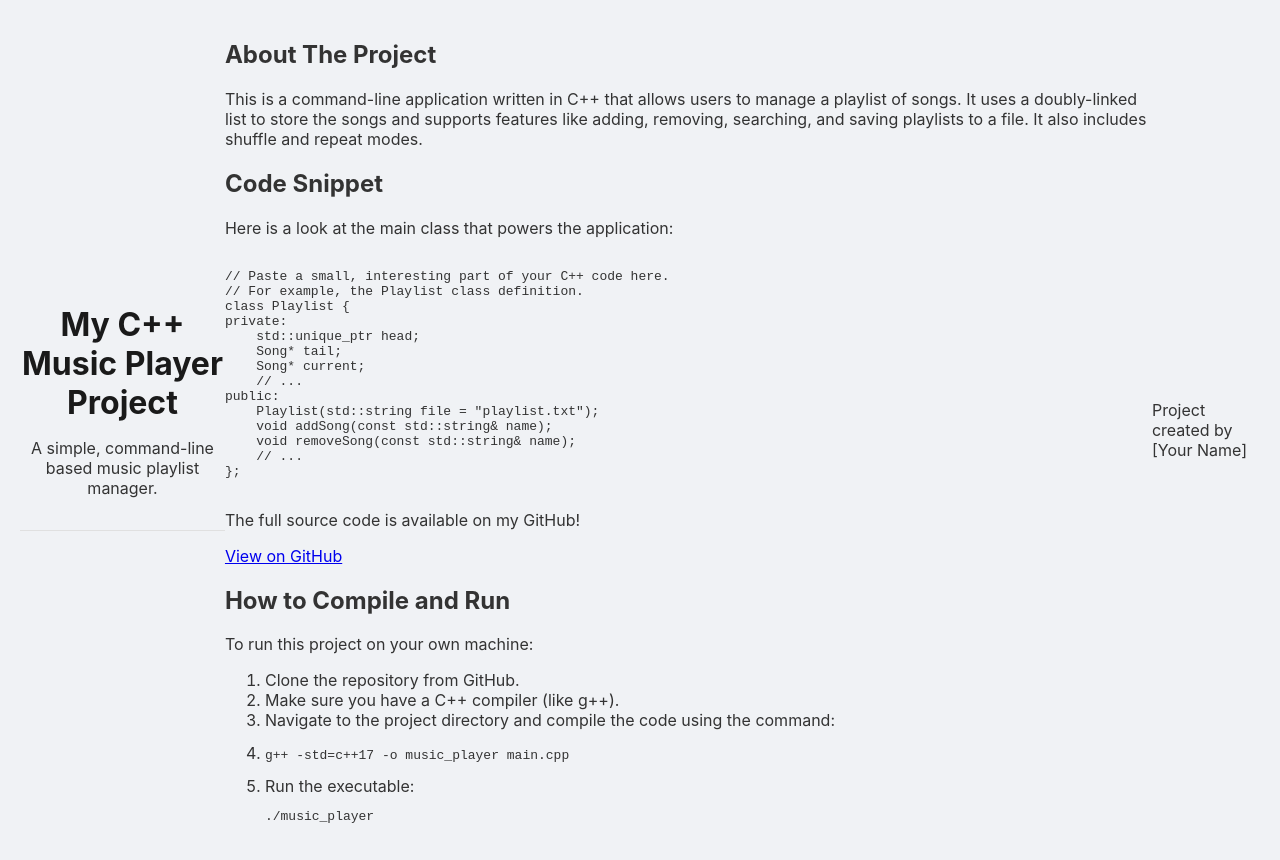
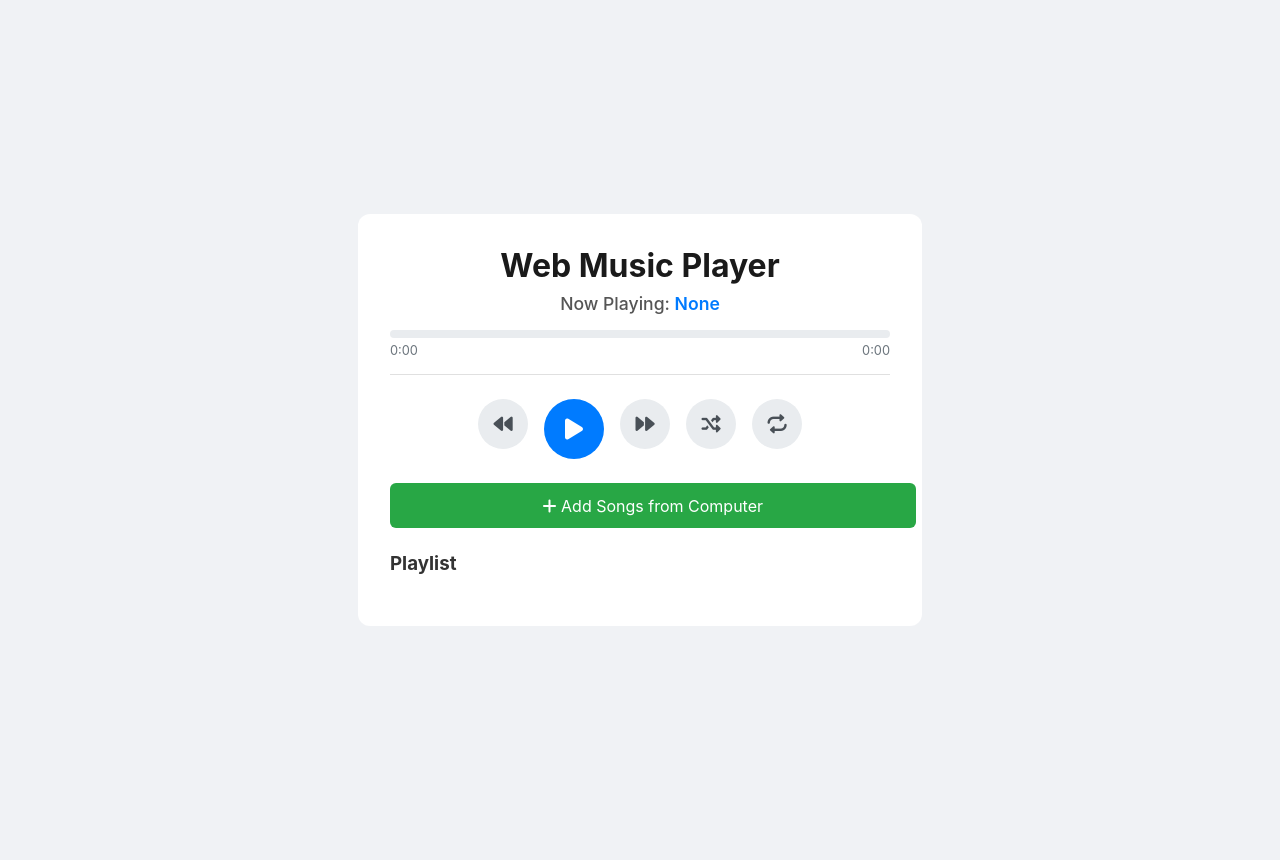
Before and after one commit to Komal-ai417/musicplayer-test, a plain HTML site: page index.html in a window 1280 px wide. Drawn offline with Linux system fonts and the light colour scheme.

Commit message:
index.html

```diff
--- a/index.html
+++ b/index.html
@@ -3,67 +3,60 @@
 <head>
     <meta charset="UTF-8">
     <meta name="viewport" content="width=device-width, initial-scale=1.0">
-    <title>C++ Music Player Project</title>
-    <link rel="stylesheet" href="style.css"> <!-- Link to your CSS file -->
+    <title>Web Music Player</title>
+    <link rel="stylesheet" href="style.css">
+    <!-- Font Awesome for Icons -->
+    <link rel="stylesheet" href="https://cdnjs.cloudflare.com/ajax/libs/font-awesome/6.0.0-beta3/css/all.min.css">
 </head>
 <body>
 
-    <header>
-        <h1>My C++ Music Player Project</h1>
-        <p>A simple, command-line based music playlist manager.</p>
-    </header>
+    <!-- The actual audio engine, hidden from view -->
+    <audio id="audio-player"></audio>
 
-    <main>
-        <section id="description">
-            <h2>About The Project</h2>
-            <p>
-                This is a command-line application written in C++ that allows users to manage a playlist of songs.
-                It uses a doubly-linked list to store the songs and supports features like adding, removing, searching,
-                and saving playlists to a file. It also includes shuffle and repeat modes.
-            </p>
-        </section>
+    <div class="player-container">
+        <header>
+            <h1>Web Music Player</h1>
+            <div class="now-playing">
+                <h2>Now Playing: <span id="current-song-display">None</span></h2>
+            </div>
+            <div class="progress-container">
+                <div class="progress-bar-wrapper">
+                    <div class="progress-bar"></div>
+                </div>
+                <div class="time-display">
+                    <span id="current-time">0:00</span>
+                    <span id="total-time">0:00</span>
+                </div>
+            </div>
+        </header>
 
-        <section id="code-snippet">
-            <h2>Code Snippet</h2>
-            <p>Here is a look at the main class that powers the application:</p>
-            <pre><code>
-// Paste a small, interesting part of your C++ code here.
-// For example, the Playlist class definition.
-class Playlist {
-private:
-    std::unique_ptr<Song> head;
-    Song* tail;
-    Song* current;
-    // ...
-public:
-    Playlist(std::string file = "playlist.txt");
-    void addSong(const std::string& name);
-    void removeSong(const std::string& name);
-    // ...
-};
-            </code></pre>
-            <p>
-                The full source code is available on my GitHub!
-            </p>
-            <a href="YOUR_GITHUB_REPO_LINK_HERE" class="button">View on GitHub</a>
-        </section>
+        <main>
+            <div class="controls">
+                <button id="prev-btn" class="control-btn"><i class="fas fa-backward"></i></button>
+                <button id="play-pause-btn" class="control-btn play-btn"><i id="play-pause-icon" class="fas fa-play"></i></button>
+                <button id="next-btn" class="control-btn"><i class="fas fa-forward"></i></button>
+                <button id="shuffle-btn" class="control-btn toggle-btn"><i class="fas fa-shuffle"></i></button>
+                <button id="repeat-btn" class="control-btn toggle-btn"><i class="fas fa-repeat"></i></button>
+            </div>
 
-        <section id="how-to-use">
-            <h2>How to Compile and Run</h2>
-            <p>To run this project on your own machine:</p>
-            <ol>
-                <li>Clone the repository from GitHub.</li>
-                <li>Make sure you have a C++ compiler (like g++).</li>
-                <li>Navigate to the project directory and compile the code using the command:</li>
-                <li><pre><code>g++ -std=c++17 -o music_player main.cpp</code></pre></li>
-                <li>Run the executable: <pre><code>./music_player</code></pre></li>
-            </ol>
-        </section>
-    </main>
+            <div class="add-song-section">
+                <!-- Hidden file input -->
+                <input type="file" id="file-input" accept="audio/*" multiple hidden>
+                <!-- Styled button that triggers the file input -->
+                <label for="file-input" class="file-label">
+                    <i class="fas fa-plus"></i> Add Songs from Computer
+                </label>
+            </div>
 
-    <footer>
-        <p>Project created by [Your Name]</p>
-    </footer>
+            <div class="playlist-section">
+                <h3>Playlist</h3>
+                <ul id="playlist-ul">
+                    <!-- Songs will be added here by JavaScript -->
+                </ul>
+            </div>
+        </main>
+    </div>
 
+    <script src="script.js"></script>
 </body>
 </html>
```
